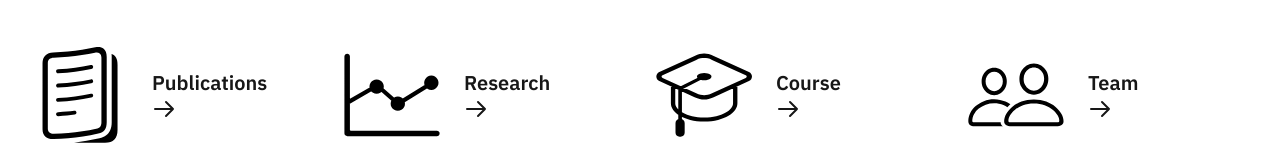
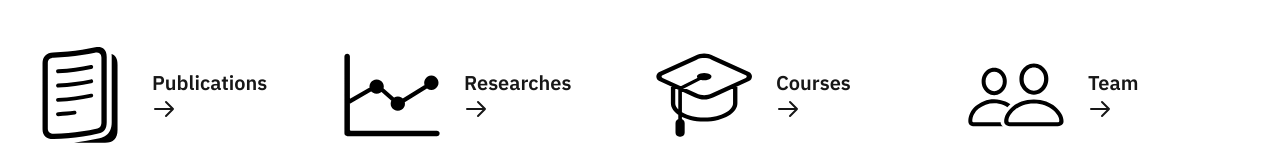
Before and after one commit to DocRace/nextlab-web, a Next.js app: page / in a window 1280 px wide. Shown: the part 2077-2236 px from the top of the page. Built offline with nearby package versions, Linux system fonts and the light colour scheme.

Commit message:
updated: navigations

```diff
--- a/src/app/page.tsx
+++ b/src/app/page.tsx
@@ -229,7 +229,7 @@ export default function Home() {
               />
             </div>
             <div className="flex flex-col ml-6 justify-center">
-              <span className="text-xl font-semibold">Research</span>
+              <span className="text-xl font-semibold">Researches</span>
               <div className="group-hover:translate-x-2 transition-transform">
                 <svg xmlns="http://www.w3.org/2000/svg" className="h-6 w-6" fill="none" viewBox="0 0 24 24" stroke="currentColor">
                   <path strokeLinecap="round" strokeLinejoin="round" strokeWidth={2} d="M14 5l7 7m0 0l-7 7m7-7H3" />
@@ -249,7 +249,7 @@ export default function Home() {
               />
             </div>
             <div className="flex flex-col ml-6 justify-center">
-              <span className="text-xl font-semibold">Course</span>
+              <span className="text-xl font-semibold">Courses</span>
               <div className="group-hover:translate-x-2 transition-transform">
                 <svg xmlns="http://www.w3.org/2000/svg" className="h-6 w-6" fill="none" viewBox="0 0 24 24" stroke="currentColor">
                   <path strokeLinecap="round" strokeLinejoin="round" strokeWidth={2} d="M14 5l7 7m0 0l-7 7m7-7H3" />
--- a/src/components/Navbar.tsx
+++ b/src/components/Navbar.tsx
@@ -8,8 +8,8 @@ import { useState } from 'react';
 const navItems = [
   { name: 'Home', path: '/' },
   { name: 'Publications', path: '/publications' },
-  { name: 'Research', path: '/research' },
-  { name: 'Course', path: '/course' },
+  { name: 'Researches', path: '/researches' },
+  { name: 'Courses', path: '/courses' },
   { name: 'Team', path: '/team' },
   { name: 'Contact', path: '/contact' },
 ];
```
